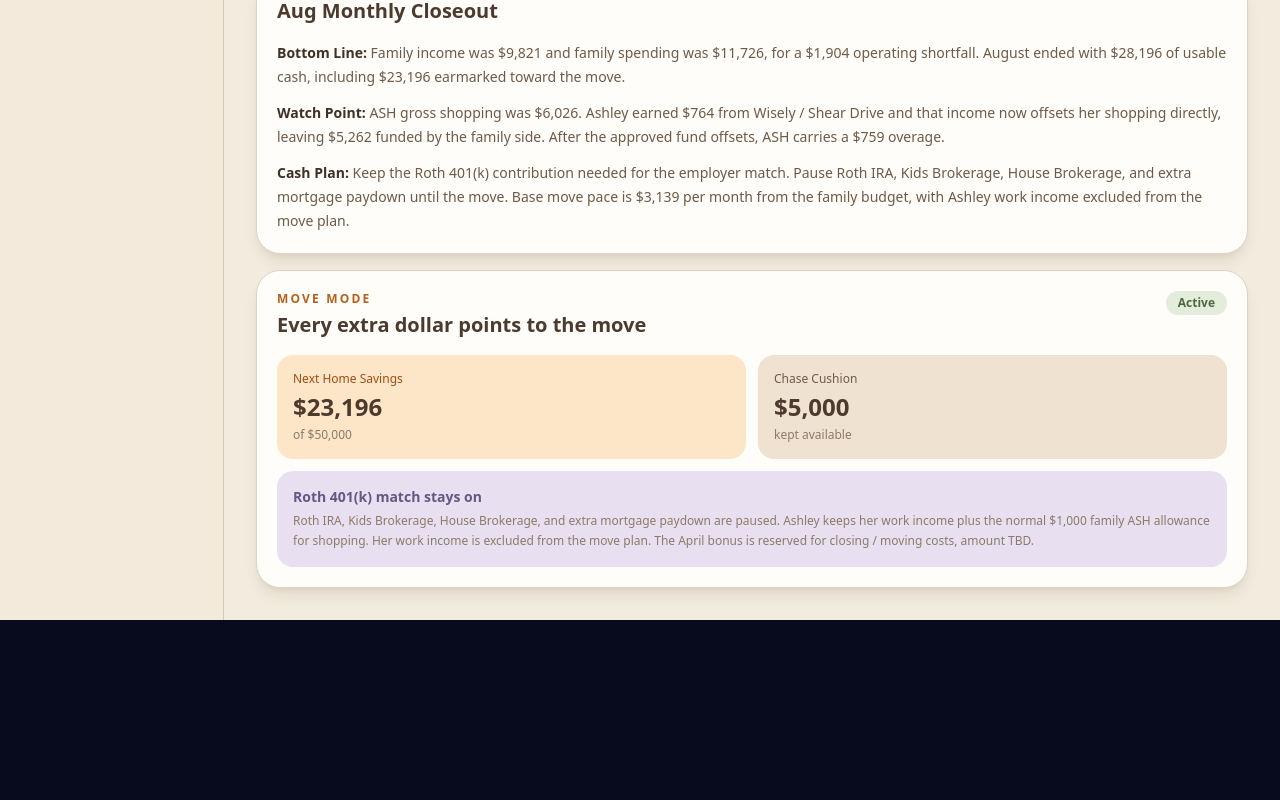
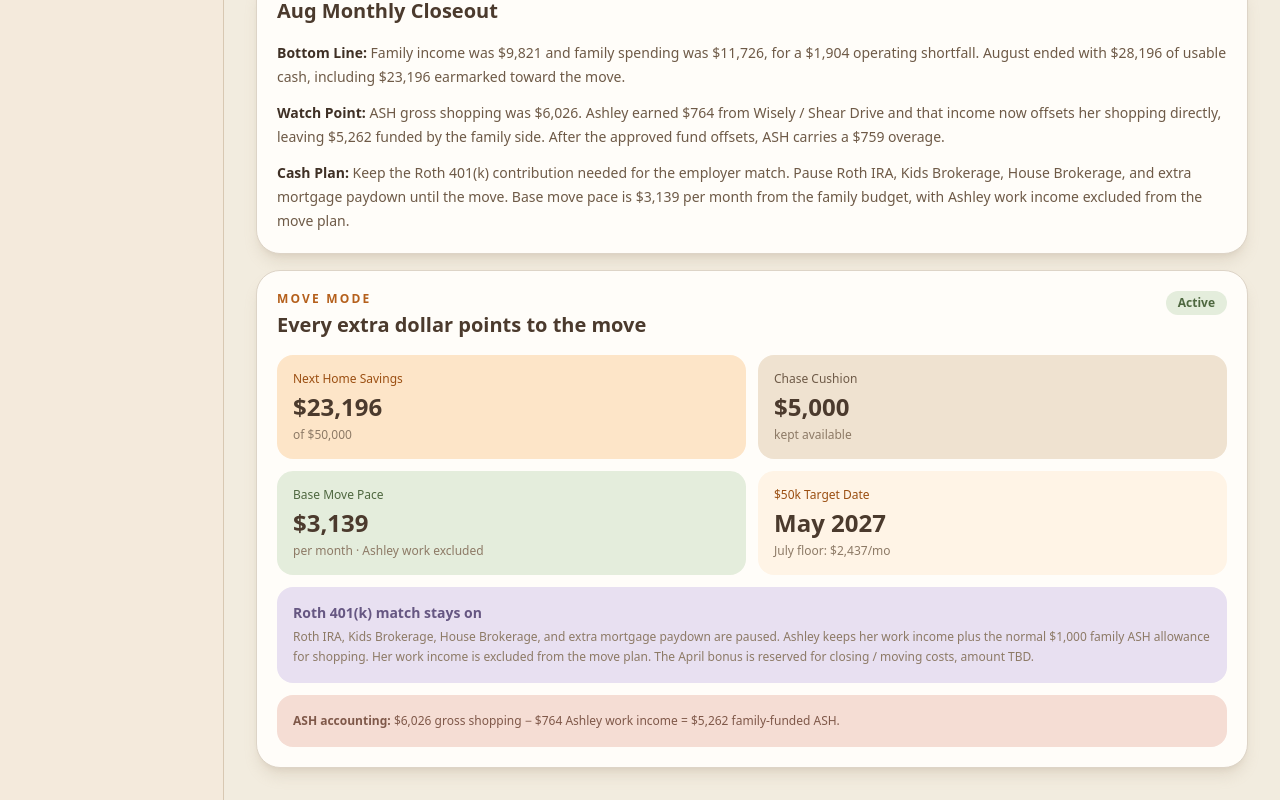
Before and after one commit to codyking0602/personal-finance, a React (Vite) app: page / in a window 1280 px wide. Shown: the part 798-1598 px from the top of the page. Before the commit the page ends 1418 px from the top, so only its background shows below. Built offline with nearby package versions, Linux system fonts and the light colour scheme.

Commit message:
Show August move pace and ASH accounting

```diff
--- a/src/App.jsx
+++ b/src/App.jsx
@@ -292,11 +292,26 @@ function DashboardView({ data }) {
               <div className="mt-1 text-2xl font-black">{money(data.moveMode.chaseCushion)}</div>
               <div className="mt-1 text-xs text-[#8d7a66]">kept available</div>
             </div>
+            <div className="rounded-2xl bg-[#e4eddc] p-4">
+              <div className="text-xs text-[#4f6840]">Base Move Pace</div>
+              <div className="mt-1 text-2xl font-black">{money(data.moveMode.monthlyPace)}</div>
+              <div className="mt-1 text-xs text-[#8d7a66]">per month · Ashley work excluded</div>
+            </div>
+            <div className="rounded-2xl bg-[#fff4e6] p-4">
+              <div className="text-xs text-[#9b4f12]">$50k Target Date</div>
+              <div className="mt-1 text-2xl font-black">{data.moveMode.projectedDate}</div>
+              <div className="mt-1 text-xs text-[#8d7a66]">July floor: {money(data.moveMode.minimumPaceToJuly)}/mo</div>
+            </div>
           </div>
           <div className="mt-3 rounded-2xl bg-[#e8e0f1] p-4">
             <div className="text-sm font-bold text-[#665782]">{data.moveMode.status}</div>
             <div className="mt-1 text-xs leading-5 text-[#8d7a66]">{data.moveMode.note}</div>
           </div>
+          {data.moveMode.ashleyWorkIncome !== undefined && (
+            <div className="mt-3 rounded-2xl bg-[#f5ddd4] p-4 text-xs leading-5 text-[#7f5849]">
+              <span className="font-black">ASH accounting:</span> {money(data.moveMode.ashleyGrossShopping)} gross shopping − {money(data.moveMode.ashleyWorkIncome)} Ashley work income = {money(data.moveMode.ashleyFamilyFundedShopping)} family-funded ASH.
+            </div>
+          )}
         </Card>
       ) : (
       <Card className="p-4 md:p-5">
```
